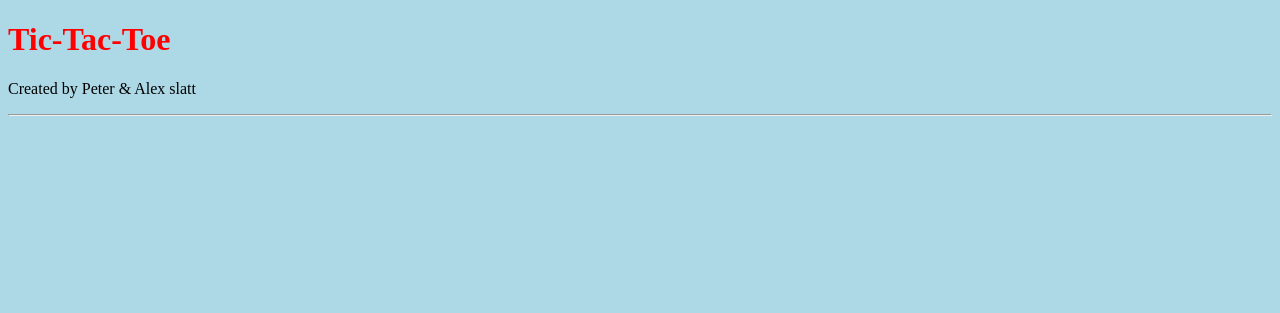
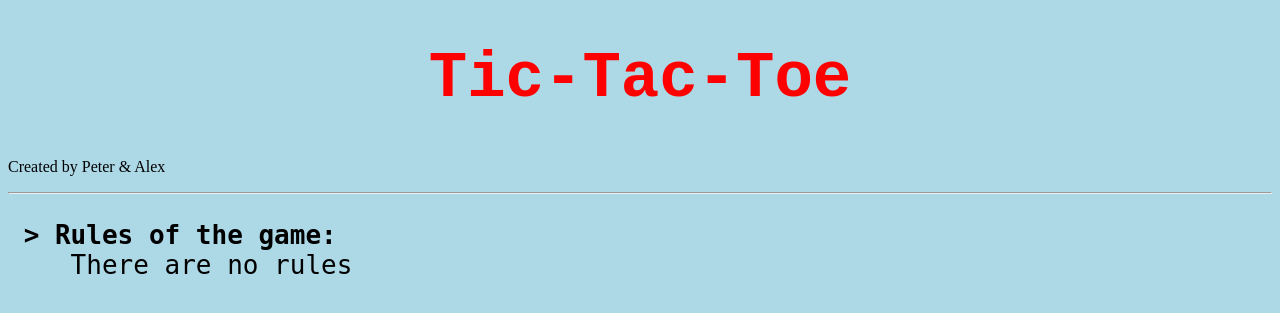
Before and after one commit to chspur/spis23-PROJECT-Alex-Peter, a Flask app: page / in a window 1280 px wide. Shown: the top 313 px of the page. Run offline with Flask 3, Linux system fonts and the light colour scheme.

Commit message:
progress

```diff
--- /dev/null
+++ b/templates/index.css
@@ -0,0 +1,3 @@
+body{
+    style="background-color: lightblue;"
+}
--- a/templates/index.html
+++ b/templates/index.html
@@ -1,12 +1,13 @@
 <!DOCTYPE html>
 <html lang="en-US">
 <head>
+    <link rel="stylesheet" href="index.css">
 <title>Tic-Tac-Toe</title>
 </head>
 <body style="background-color: lightblue;">
-<h1 style="color:red;"> Tic-Tac-Toe </h1>
-<p>Created by Peter & Alex slatt</p>
+<h1 style="text-align:center; color:red; font-size:400%; font-family:'Courier New', Courier, monospace"> Tic-Tac-Toe </h1>
+<p id="authors">Created by Peter & Alex </p>
 <hr>
-</body>
-</head>
-</html>
+<pre style="font-size:200%"><b> > Rules of the game:</b>
+    There are no rules</pre>
+</body> </head> </html>
```
Also changed, not shown: templates/index.js (added).
